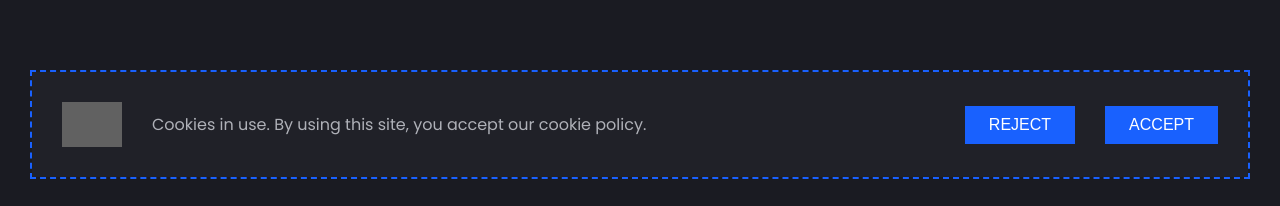
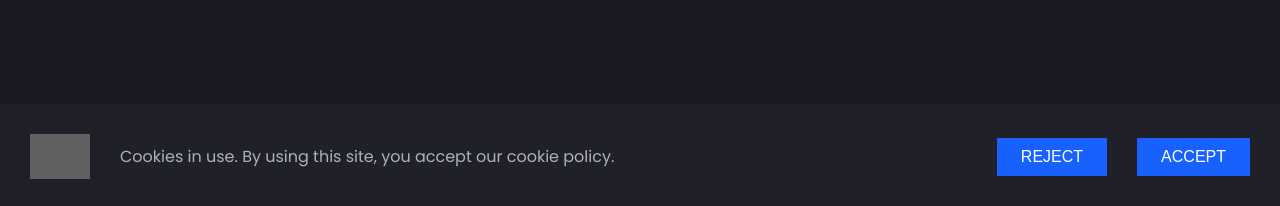
Before and after one commit to JenilGohel817/JenilGohel, a React (Create React App) app in the folder client/: page /blog in a window 1280 px wide. Shown: the part 591-797 px from the top of the page. Built offline with nearby package versions, Linux system fonts and the light colour scheme; no server answers; grey boxes are pictures that could not be loaded.

Commit message:
update css

```diff
--- a/client/src/assets/css/index.css
+++ b/client/src/assets/css/index.css
@@ -340,13 +340,11 @@ p {
 
 .Cookie-Outer {
   position: fixed;
-  bottom: 30px;
-  margin: 0 30px;
-  width: calc(100% - 60px);
+  bottom: 0px;
+  margin: 0 0px;
+  width: calc(100% - 0px);
   max-width: 100%;
   transition: bottom 0.5s ease-in-out 0s;
-  border: 2px dashed var(--jg-secondary);
-
 }
 
 .Cookie-Outer-In {
```
